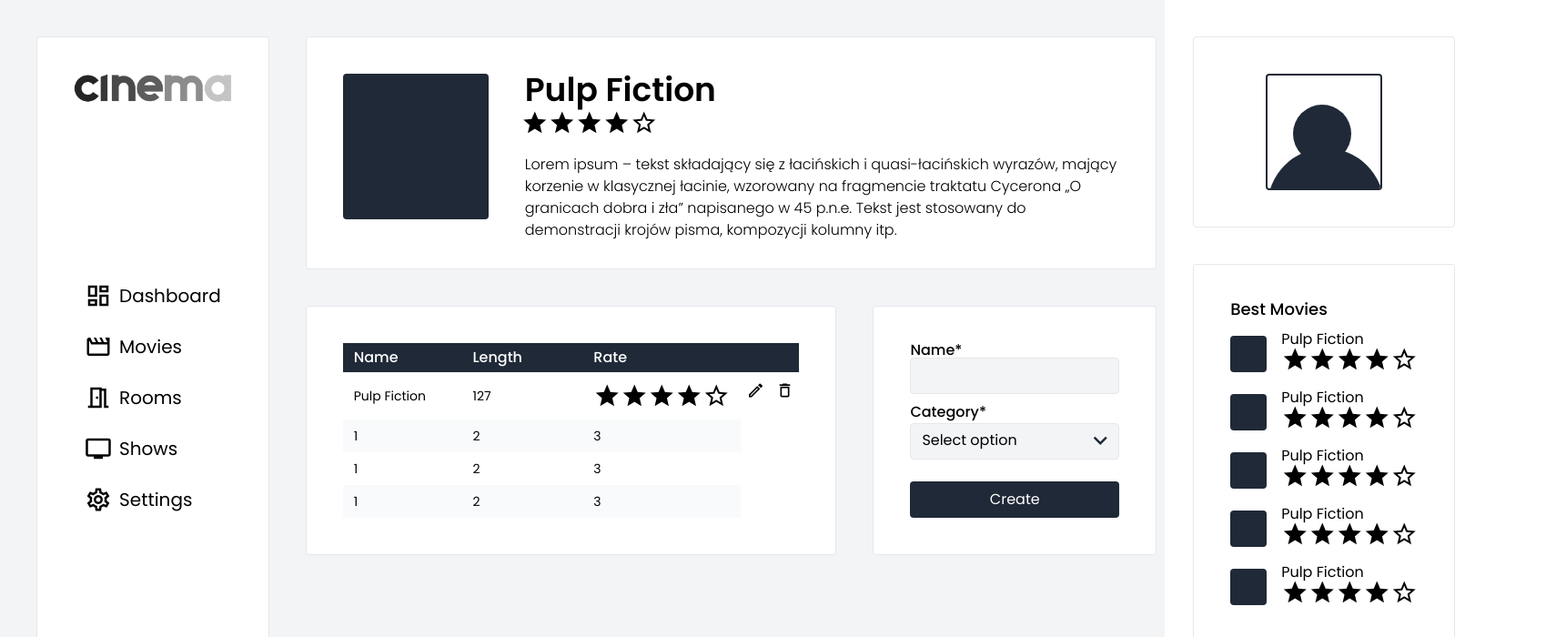
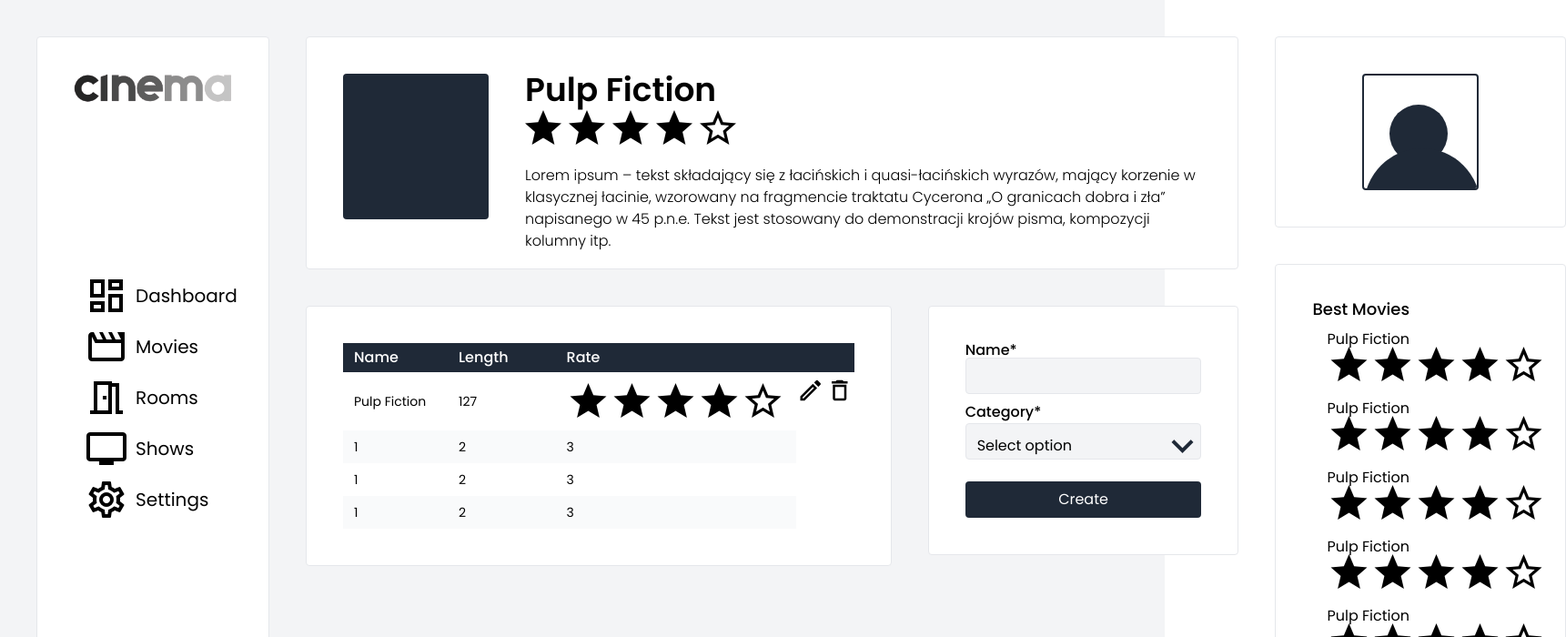
Before and after one commit to kroolar/cinema-client, a React (Create React App) app: page / in a window 1280 px wide. Shown: the top 700 px of the page at 91% size, 1721 px wide, since content can reach past the window. Built offline with nearby package versions, Linux system fonts and the light colour scheme.

Commit message:
Add Icon stories

```diff
--- a/src/components/atoms/icon/index.js
+++ b/src/components/atoms/icon/index.js
@@ -1,10 +1,13 @@
 const Icon = ({
   className,
-  type = 'question_mark',
   onClick,
-  size = "md"
+  size = 'md',
+  type = 'question_mark'
 }) => (
-  <i onClick={onClick} className={`material-icons material-icons-outlined icon icon--${size} ${className}`}>
+  <i
+    className={`material-icons material-icons-outlined icon icon--${size} ${className}`}
+    onClick={onClick}
+  >
     {type}
   </i>
 )
--- a/src/components/atoms/icon/index.scss
+++ b/src/components/atoms/icon/index.scss
@@ -2,12 +2,30 @@
   @apply
   flex
   items-center
-  justify-center
-  text-3xl;
+  justify-center;
 
-  &--xs { @apply text-base; }
-  &--sm { @apply text-xl; }
-  &--md { @apply text-3xl; }
-  &--lg { @apply text-5xl; }
-  &--xl { @apply text-7xl; }
+  &--xs {
+    @apply
+    text-xl;
+  }
+
+  &--sm {
+    @apply
+    text-3xl;
+  }
+
+  &--md {
+    @apply
+    text-5xl;
+  }
+
+  &--lg {
+    @apply
+    text-7xl;
+  }
+
+  &--xl {
+    @apply
+    text-9xl;
+  }
 }
```
Also changed, not shown: 1 other file (tests, documents, lock files or other folders).
